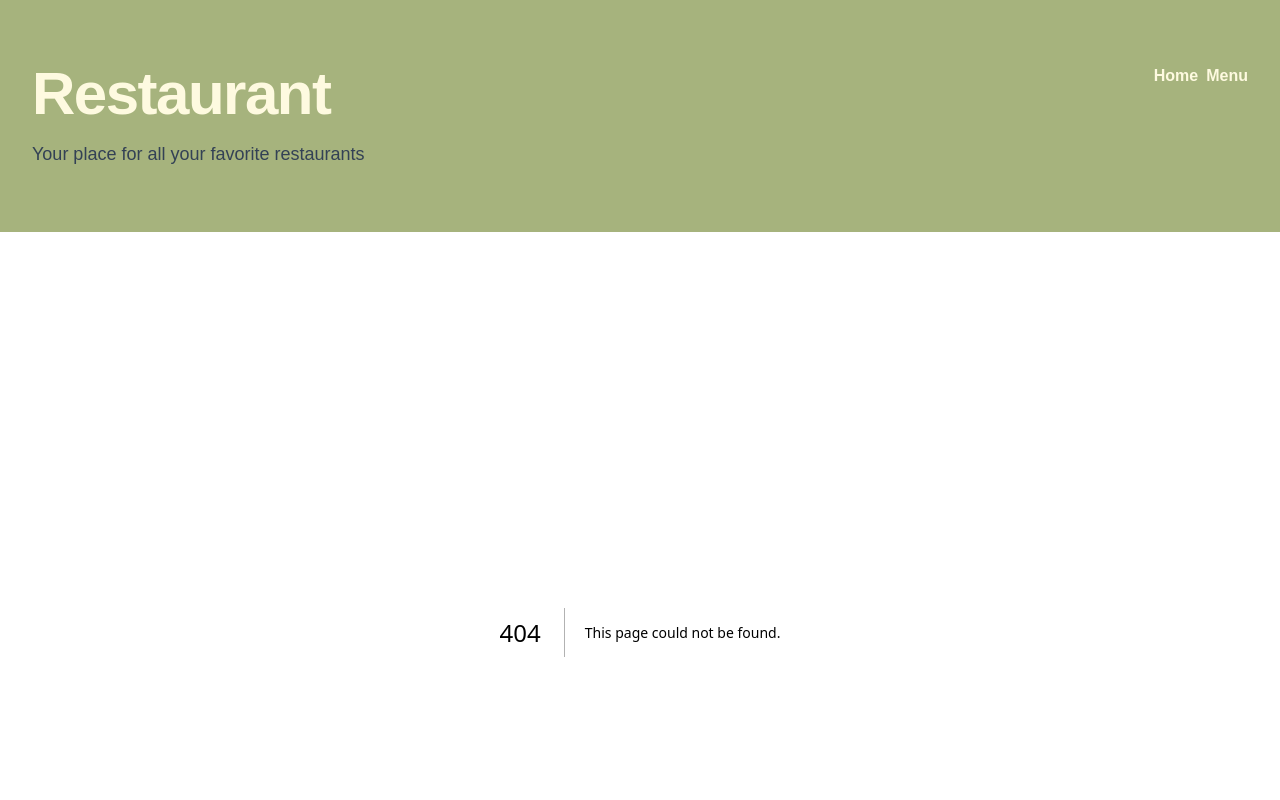
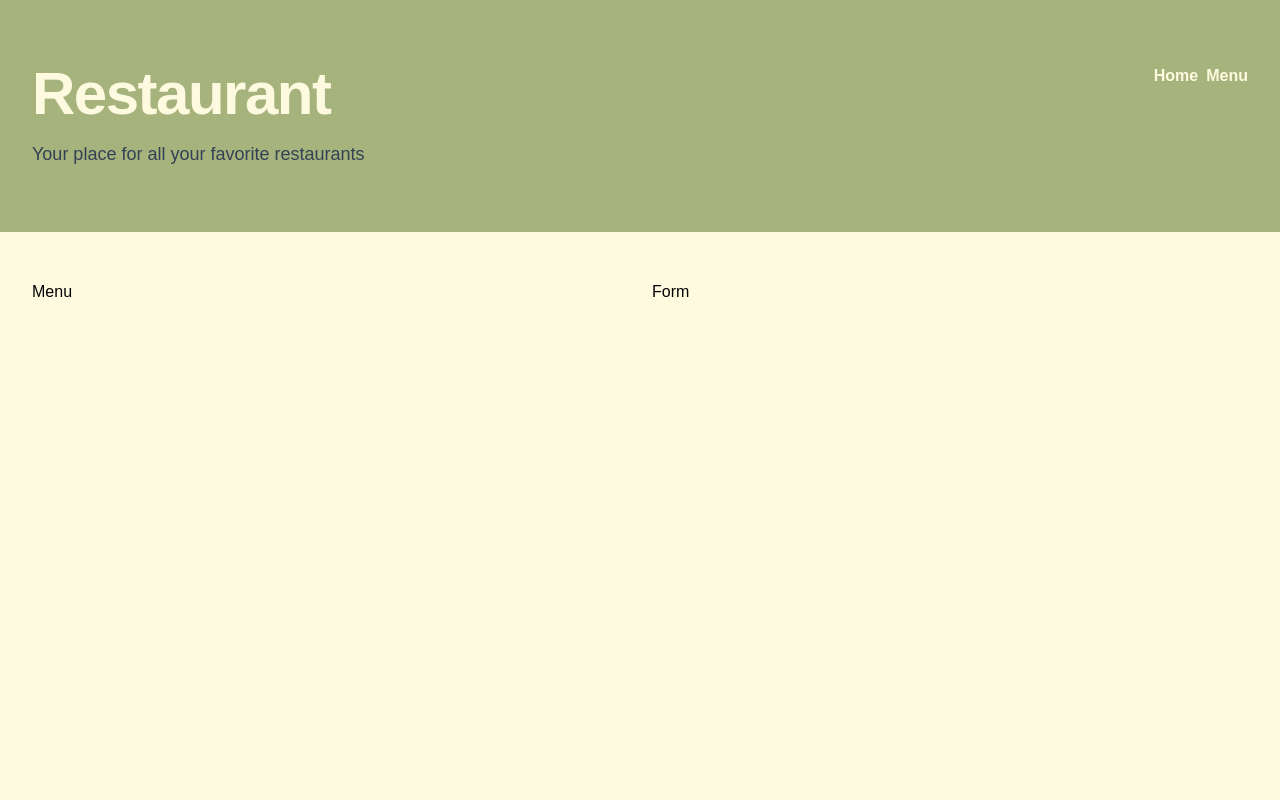
Before and after one commit to aitor-i/Restaurant-Management-Platform, a Next.js app: page /menu in a window 1280 px wide. Before the commit this address had no page. Shown: the top 800 px of the page. Built offline with nearby package versions, Linux system fonts and the light colour scheme.

Commit message:
feat(navigation): add menu

```diff
--- /dev/null
+++ b/src/pages/menu.tsx
@@ -0,0 +1,10 @@
+import React from "react";
+
+export default function Menu() {
+  return (
+    <section className=" min-h-screen grid grid-cols-1 md:grid-cols-2 gap-6 py-12 px-4 sm:px-6 lg:px-8">
+      <div>Menu</div>
+      <div>Form</div>
+    </section>
+  );
+}
```
